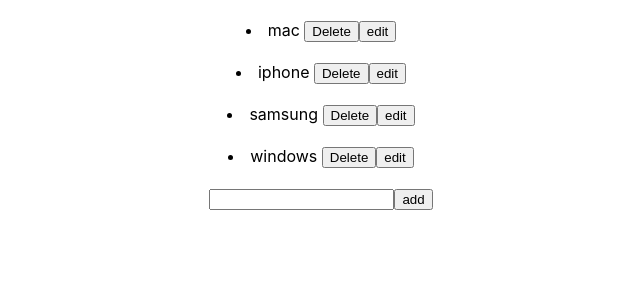
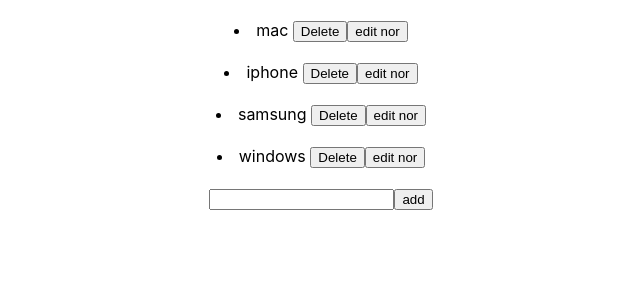
Before and after one commit to noribrra/todolist-using-react, a React (Create React App) app: page / in a window 1280 px wide. Shown: the top 300 px of the page, without its empty margins (319-959 px from the left). Built offline with nearby package versions, Linux system fonts and the light colour scheme.

Commit message:
challenge

```diff
--- a/src/App.js
+++ b/src/App.js
@@ -26,7 +26,7 @@
             editclick(div.id);
           }}
         >
-          edit
+          edit nor
         </button>
       </li>
     );
```
